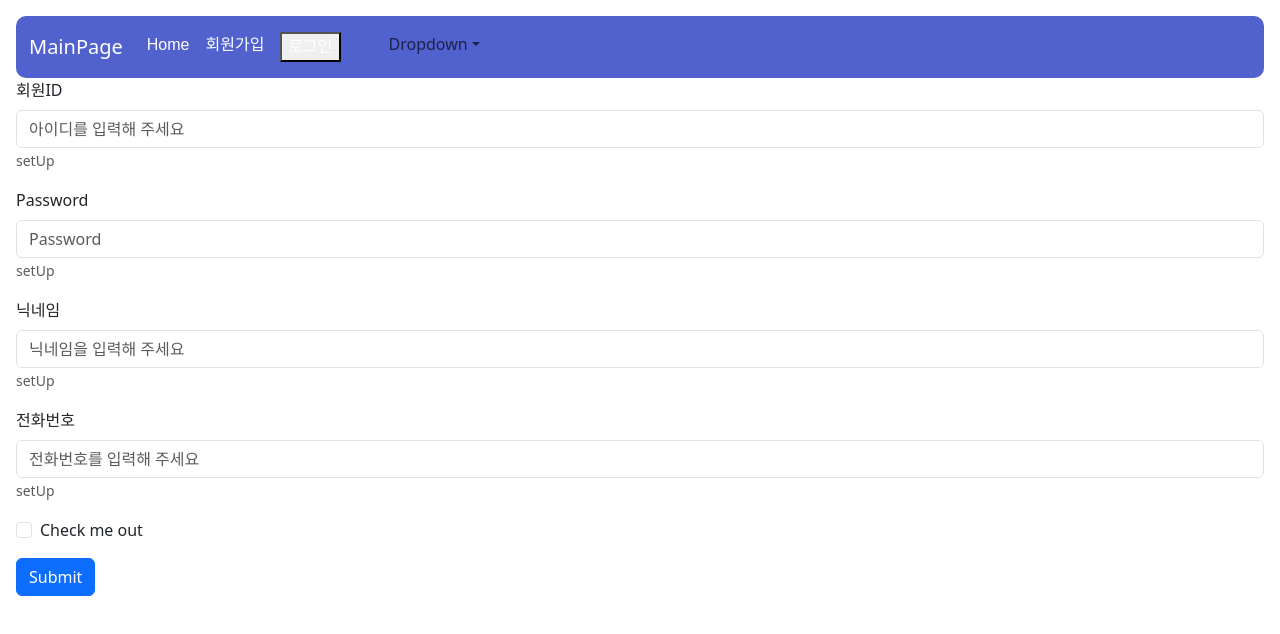
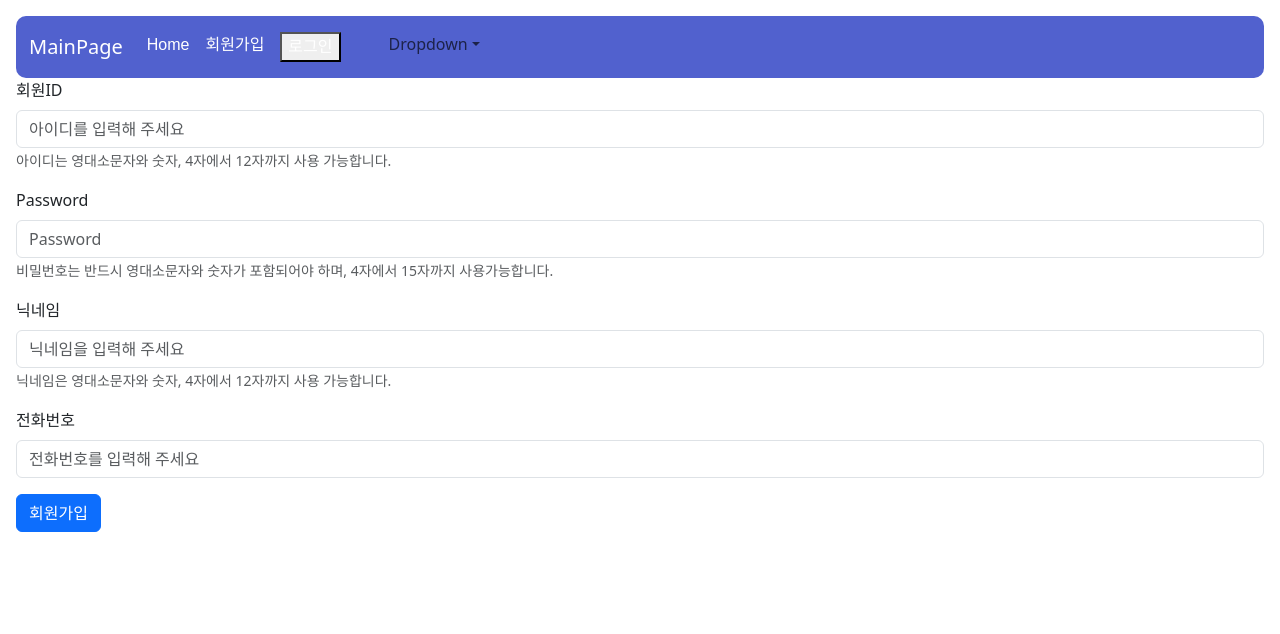
Before and after one commit to RestartReservation/catchCloneFront, a React (Create React App) app in the folder project/: page /signup in a window 1280 px wide. Shown: the top 634 px of the page. Built offline with nearby package versions, Linux system fonts and the light colour scheme.

Commit message:
#3 <fix> 회원가입시 필요한  요소에 대한 설명 추가

```diff
--- a/project/src/pages/Singup.js
+++ b/project/src/pages/Singup.js
@@ -31,7 +31,7 @@ const Signup = () => {
 
   return (
     <Form>
-        <Form.Group className="mb-3" controlId="formBasicEmail">
+        <Form.Group className="mb-3" controlId="formBasicId">
         <Form.Label>회원ID</Form.Label>
         <Form.Control
           type="text"
@@ -40,7 +40,7 @@ const Signup = () => {
           onChange={handleInputChange}
           placeholder="아이디를 입력해 주세요" />
         <Form.Text className="text-muted">
-         setUp
+         아이디는 영대소문자와 숫자, 4자에서 12자까지 사용 가능합니다.
         </Form.Text>
       </Form.Group>
 
@@ -53,11 +53,11 @@ const Signup = () => {
         onChange={handleInputChange}
         placeholder="Password" />
         <Form.Text className="text-muted">
-         setUp
+         비밀번호는 반드시 영대소문자와 숫자가 포함되어야 하며, 4자에서 15자까지 사용가능합니다.
         </Form.Text>
       </Form.Group>
 
-      <Form.Group className="mb-3" controlId="formBasicEmail">
+      <Form.Group className="mb-3" controlId="formBasicNickName">
         <Form.Label>닉네임</Form.Label>
         <Form.Control
         type="text"
@@ -66,7 +66,7 @@ const Signup = () => {
         onChange={handleInputChange}
         placeholder="닉네임을 입력해 주세요" />
         <Form.Text className="text-muted">
-        setUp
+        닉네임은 영대소문자와 숫자, 4자에서 12자까지 사용 가능합니다.
         </Form.Text>
       </Form.Group>
 
@@ -79,17 +79,16 @@ const Signup = () => {
         onChange={handleInputChange}
         placeholder="전화번호를 입력해 주세요" />
         <Form.Text className="text-muted">
-        setUp
         </Form.Text>
       </Form.Group>
 
 
-
+{/*
       <Form.Group className="mb-3" controlId="formBasicCheckbox">
         <Form.Check type="checkbox" label="Check me out" />
-      </Form.Group>
+      </Form.Group> */}
       <Button variant="primary" onClick={handleSignup}>
-        Submit
+        회원가입
       </Button>
     </Form>
   );
```
